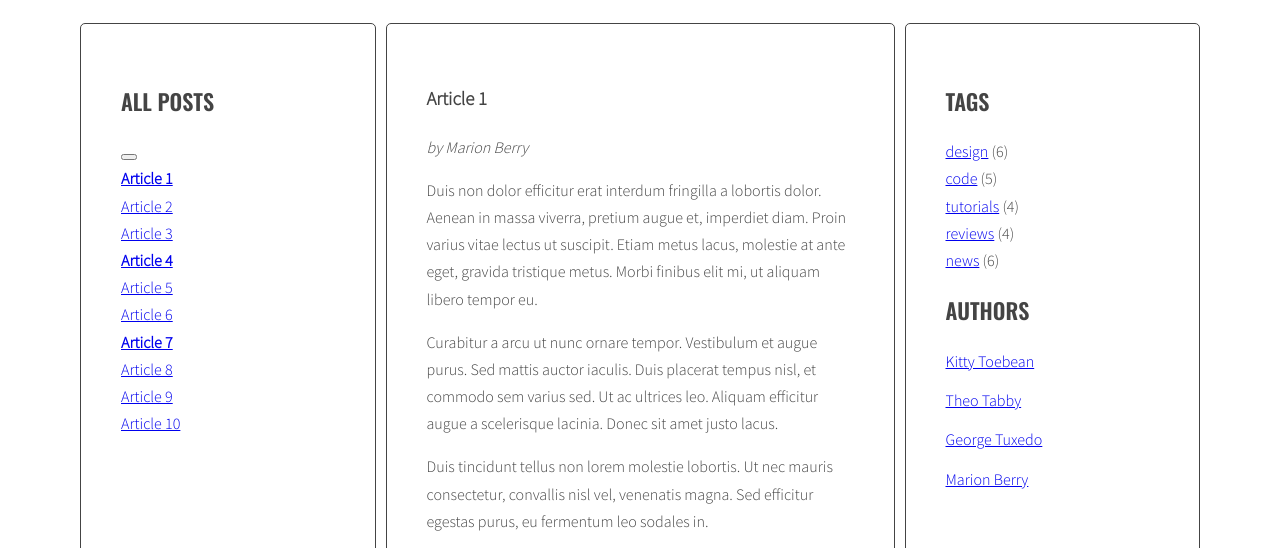
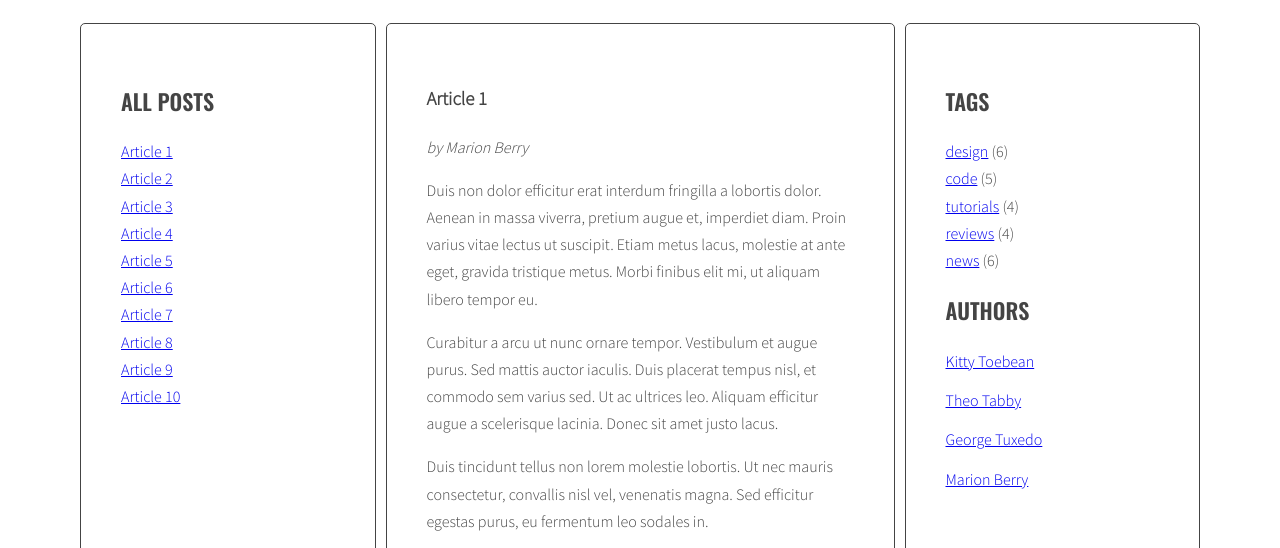
Before and after one commit to Malwina8/javascript-blog, a website: page index.html in a window 1280 px wide. Shown: the part 220-768 px from the top of the page. Drawn offline with nearby package versions, Linux system fonts and the light colour scheme.

Commit message:
Add function generateTitleLinks

```diff
--- a/index.html
+++ b/index.html
@@ -13,18 +13,7 @@
     <main class="wrapper">
       <aside class="sidebar">
         <h2 class="section-title">All posts</h2>
-        <button id="test-button"></button>
         <ul class="list titles">
-          <li><a href="#article-1" class="active"><span>Article 1</span></a></li>
-          <li><a href="#article-2"><span>Article 2</span></a></li>
-          <li><a href="#article-3"><span>Article 3</span></a></li>
-          <li><a href="#article-4" class="active"><span>Article 4</span></a></li>
-          <li><a href="#article-5"><span>Article 5</span></a></li>
-          <li><a href="#article-6"><span>Article 6</span></a></li>
-          <li><a href="#article-7" class="active"><span>Article 7</span></a></li>
-          <li><a href="#article-8"><span>Article 8</span></a></li>
-          <li><a href="#article-9"><span>Article 9</span></a></li>
-          <li><a href="#article-10"><span>Article 10</span></a></li>
         </ul>
       </aside>
       <section class="posts">
--- a/js/script.js
+++ b/js/script.js
@@ -1,8 +1,4 @@
 'use strict';
-document.getElementById('test-button').addEventListener('click', function(){
-  const links = document.querySelectorAll('.titles a');
-  console.log('links:', links);
-});
 
 const titleClickHandler = function(event){
   event.preventDefault();
@@ -15,10 +11,7 @@ const titleClickHandler = function(event){
     activeLink.classList.remove('active');
   }
   /* [DONE]  add class 'active' to the clicked link */
-  console.log('clickedElement:', clickedElement);
-  console.log('clickedElement (with plus): ' + clickedElement);
   clickedElement.classList.add('active');
-
   /* [DONE]  remove class 'active' from all articles */
   const activeArticles = document.querySelectorAll('.posts .active');
 
@@ -26,18 +19,48 @@ const titleClickHandler = function(event){
     activeArticle.classList.remove('active');
   }
   /* get 'href' attribute from the clicked link */
-  const articleSelector = clickedElement.getAttribute('href')
-  console.log("articleSelector value = " , articleSelector);
-
+  const articleSelector = clickedElement.getAttribute('href');
   /* find the correct article using the selector (value of 'href' attribute) */
   const targetArticle = document.querySelector(articleSelector);
-  console.log("targetArticle value: " , targetArticle);
   /* add class 'active' to the correct article */
   targetArticle.classList.add('active');
 }
 
-const links = document.querySelectorAll('.titles a');
 
-for(let link of links){
-  link.addEventListener('click', titleClickHandler);
+const optArticleSelector = '.post',
+  optTitleSelector = '.post-title',
+  optTitleListSelector = '.titles';
+
+function generateTitleLinks(){
+
+  /* remove contents of titleList */
+  const titleList = document.querySelector(optTitleListSelector);
+  titleList.innerHTML = '';
+  /* for each article */
+  const articles = document.querySelectorAll(optArticleSelector);
+  let html= '';
+
+  for(let article of articles){
+  /* get the article id */
+  const articleId = article.getAttribute('id');
+  /* find the title element */
+  const articleTitle = article.querySelector(optTitleSelector).innerHTML;
+  /* get the title from the title element */
+
+  /* create HTML of the link */
+  const linkHTML = '<li><a href="#'+ articleId + '"><span>'+ articleTitle +'</span></a<></li>';
+  console.log(linkHTML);
+  /* insert link into titleList */
+  html = html + linkHTML;
+  console.log('html');
+  }
+  titleList.innerHTML= html;
+  const links = document.querySelectorAll('.titles a');
+  console.log("links:", links);
+
+  for(let link of links){
+    link.addEventListener('click', titleClickHandler);
+  }
 }
+
+generateTitleLinks();
```
